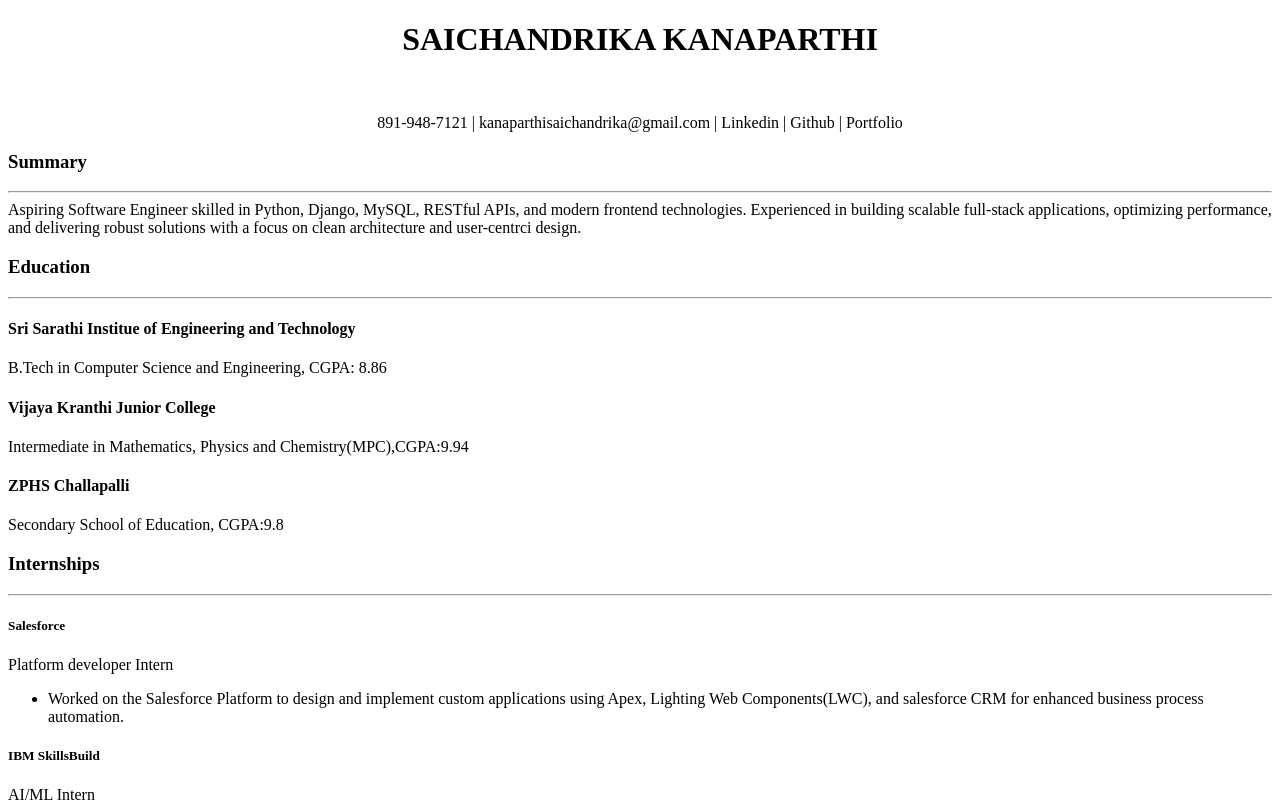
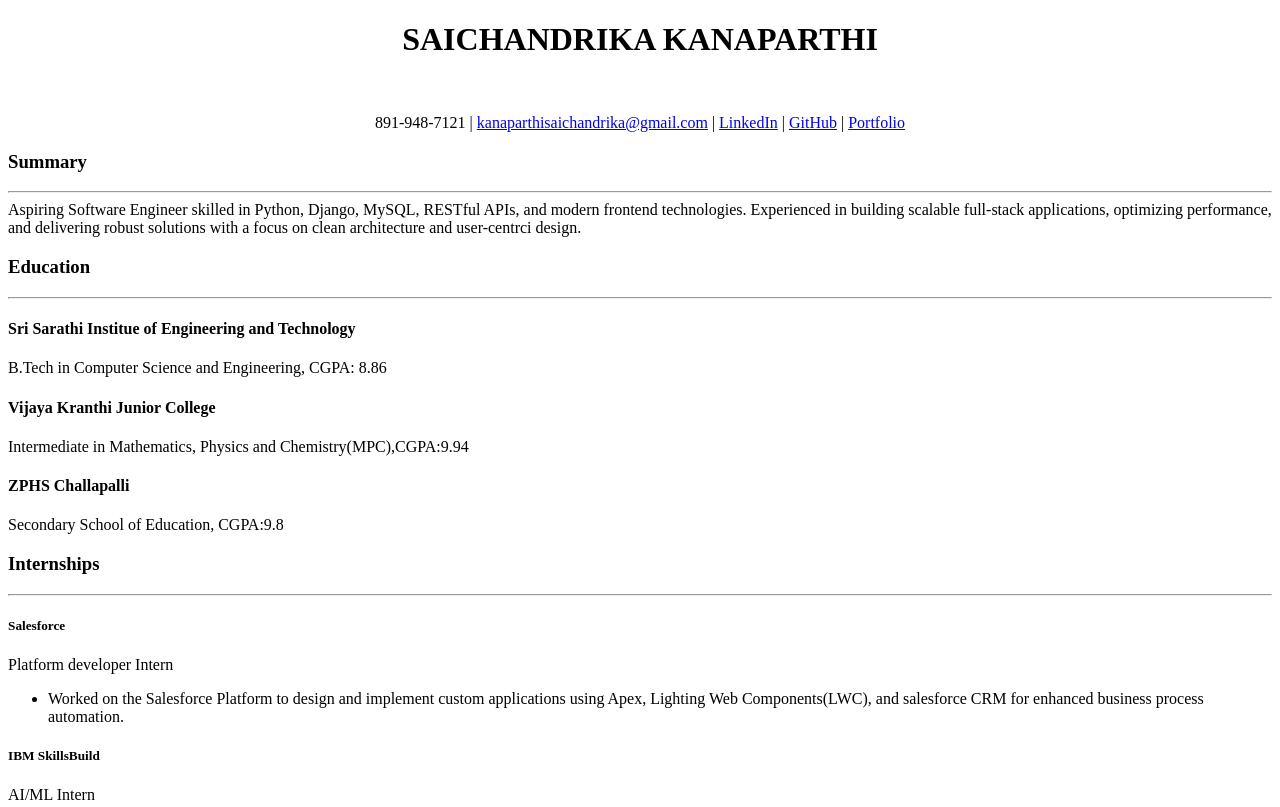
Before and after one commit to chandrikababji/ChandrikaBlog, a plain HTML site: page index.html in a window 1280 px wide. Shown: the top 807 px of the page. Drawn offline with Linux system fonts and the light colour scheme.

Commit message:
updated links in resume

```diff
--- a/index.html
+++ b/index.html
@@ -7,7 +7,15 @@
 </head>
 <body>
     <h1><center>SAICHANDRIKA KANAPARTHI</center></h1><br/>
-   <p><center>891-948-7121 | kanaparthisaichandrika@gmail.com | Linkedin | Github | Portfolio</center></p>
+<p>
+  <center>
+    891-948-7121 |
+    <a href="mailto:kanaparthisaichandrika@gmail.com">kanaparthisaichandrika@gmail.com</a> |
+    <a href="https://www.linkedin.com/in/saichandrika-kanaparthi-110a2020b" target="_blank">LinkedIn</a> |
+    <a href="https://github.com/chandrikababji" target="_blank">GitHub</a> |
+    <a href="https://saichandrikawebsite.netlify.app/" target="_blank">Portfolio</a>
+  </center>
+</p>
    <h3>Summary</h3><hr/>
    Aspiring Software Engineer skilled in Python, Django, MySQL, RESTful APIs, and modern frontend technologies.
    Experienced in building scalable full-stack applications, optimizing performance, and delivering robust solutions with a focus
```
